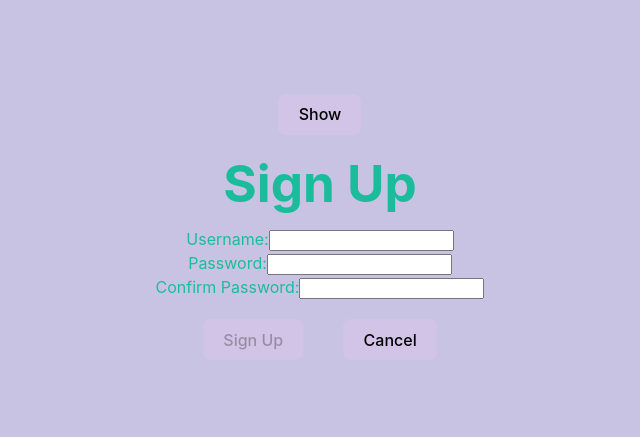
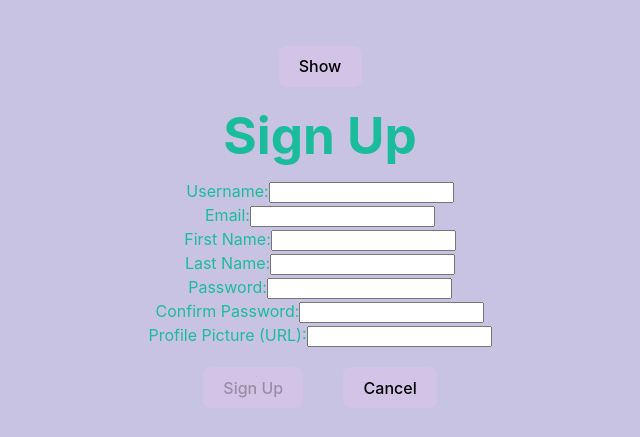
Before and after one commit to werbna/trafique, a React (Vite) app: page /signup in a window 1280 px wide. Shown: the part 173-610 px from the top of the page, without its empty margins (320-960 px from the left). Built offline with nearby package versions, Linux system fonts and the light colour scheme; no server answers.

Commit message:
fixed signup form

```diff
--- a/src/components/SignupForm/SignupForm.jsx
+++ b/src/components/SignupForm/SignupForm.jsx
@@ -7,8 +7,13 @@ const SignupForm = (props) => {
   const [message, setMessage] = useState(['']);
   const [formData, setFormData] = useState({
     username: '',
+    email: '',
+    firstName: '',
+    lastName: '',
     password: '',
     passwordConf: '',
+    profilePicture: '',
+    bio: '',
   });
 
   const updateMessage = (msg) => {
@@ -30,10 +35,10 @@ const SignupForm = (props) => {
     }
   };
 
-  const { username, password, passwordConf } = formData;
+  const { username, email, firstName, lastName, password, passwordConf, profilePicture, bio } = formData;
 
   const isFormInvalid = () => {
-    return !(username && password && password === passwordConf);
+    return !(username && email && firstName && lastName && password && password === passwordConf);
   };
 
   return (
@@ -45,9 +50,39 @@ const SignupForm = (props) => {
           <label htmlFor="username">Username:</label>
           <input
             type="text"
-            id="name"
+            id="username"
             value={username}
             name="username"
+            onChange={handleChange}
+          />
+        </div>
+        <div>
+          <label htmlFor="email">Email:</label>
+          <input
+            type="email"
+            id="email"
+            value={email}
+            name="email"
+            onChange={handleChange}
+          />
+        </div>
+        <div>
+          <label htmlFor="firstName">First Name:</label>
+          <input
+            type="text"
+            id="firstName"
+            value={firstName}
+            name="firstName"
+            onChange={handleChange}
+          />
+        </div>
+        <div>
+          <label htmlFor="lastName">Last Name:</label>
+          <input
+            type="text"
+            id="lastName"
+            value={lastName}
+            name="lastName"
             onChange={handleChange}
           />
         </div>
@@ -72,6 +107,16 @@ const SignupForm = (props) => {
           />
         </div>
         <div>
+          <label htmlFor="profilePicture">Profile Picture (URL):</label>
+          <input
+            type="text"
+            id="profilePicture"
+            value={profilePicture}
+            name="profilePicture"
+            onChange={handleChange}
+          />
+        </div>
+        <div>
           <button disabled={isFormInvalid()}>Sign Up</button>
           <Link to="/">
             <button>Cancel</button>
```
Also changed, not shown: 1 other file (tests, documents, lock files or other folders).
